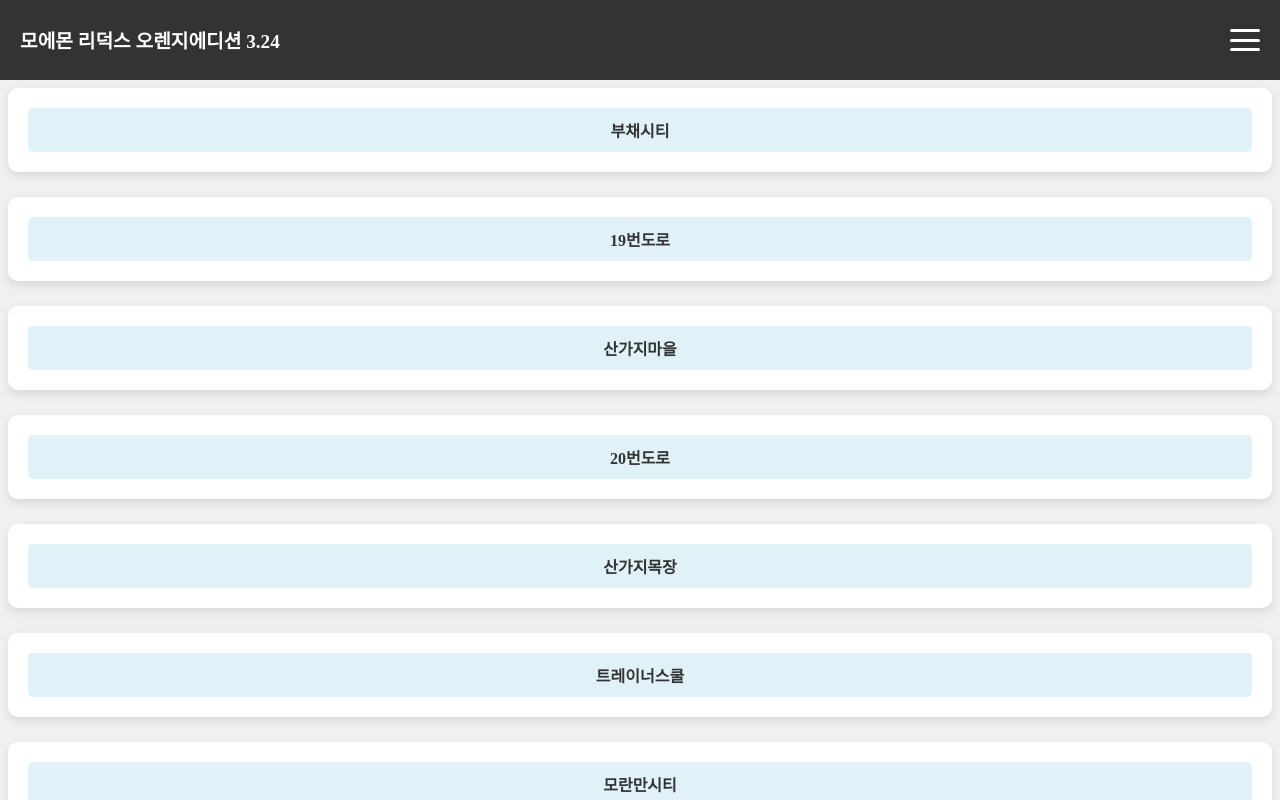
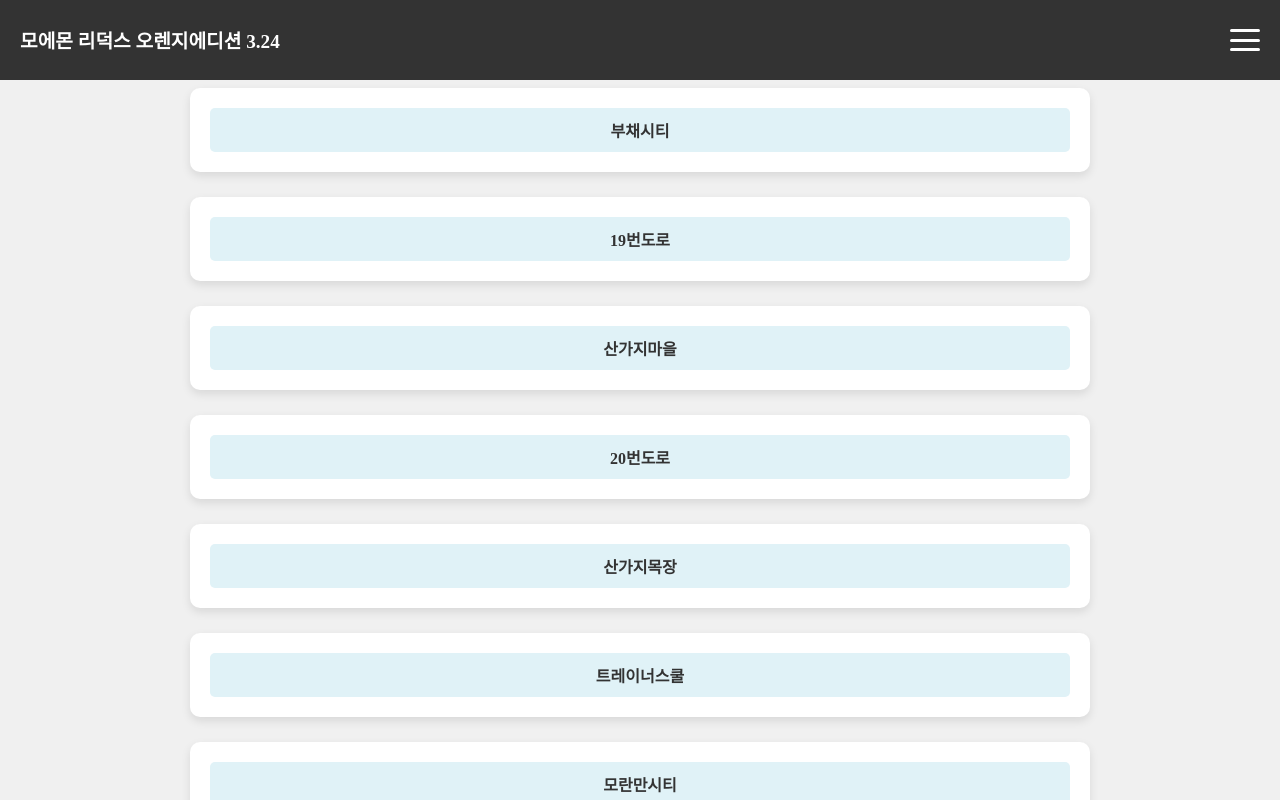
Before and after one commit to flying-orange-lab/orange-redux-database, an Angular app: page /item in a window 1280 px wide. Shown: the top 800 px of the page. Built offline with nearby package versions, Linux system fonts and the light colour scheme.

Commit message:
아이템 페이지 디자인 개선

```diff
--- a/src/app/menu/items/items.component.html
+++ b/src/app/menu/items/items.component.html
@@ -1,4 +1,8 @@
-<div *ngFor="let itemData of itemDatas; let locationIndex = index" class="location-section">
+<section>
+  <div
+    *ngFor="let itemData of itemDatas; let locationIndex = index"
+    class="location-section"
+  >
     <div class="location-header" (click)="toggleExpand(locationIndex)">
       <h2>{{ itemData.location }}</h2>
       <!-- <span class="expand-icon">{{ expandedLocation === locationIndex ? '▼' : '▶' }}</span> -->
@@ -13,13 +17,20 @@
           </tr>
         </thead>
         <tbody>
-            <tr *ngFor="let item of itemData.itemList; let itemIndex = index"
+          <tr
+            *ngFor="let item of itemData.itemList; let itemIndex = index"
             (click)="toggleItemStatus(locationIndex, itemIndex)"
-                [ngClass]="{ 'strike-through': isItemTaken(locationIndex, itemIndex) }">
+            [ngClass]="{
+              'strike-through': isItemTaken(locationIndex, itemIndex)
+            }"
+          >
             <td>{{ item }}</td>
-              <td>{{ isItemTaken(locationIndex, itemIndex) ? '획득' : '미획득' }}</td>
+            <td>
+              {{ isItemTaken(locationIndex, itemIndex) ? "획득" : "미획득" }}
+            </td>
           </tr>
         </tbody>
       </table>
     </div>
   </div>
+</section>
--- a/src/app/menu/items/items.component.less
+++ b/src/app/menu/items/items.component.less
@@ -1,3 +1,8 @@
+section {
+    max-width: 900px;
+    margin: 0 auto;
+}
+
 .location-section {
   background-color: #ffffff;
   padding: 20px;
```
Lines whose indentation alone changed are shown as unchanged.
